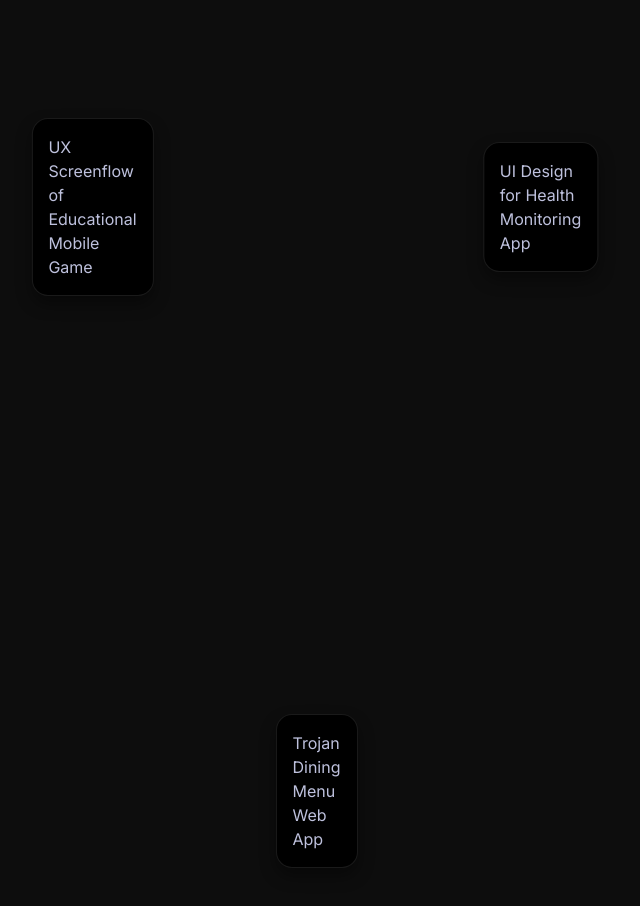
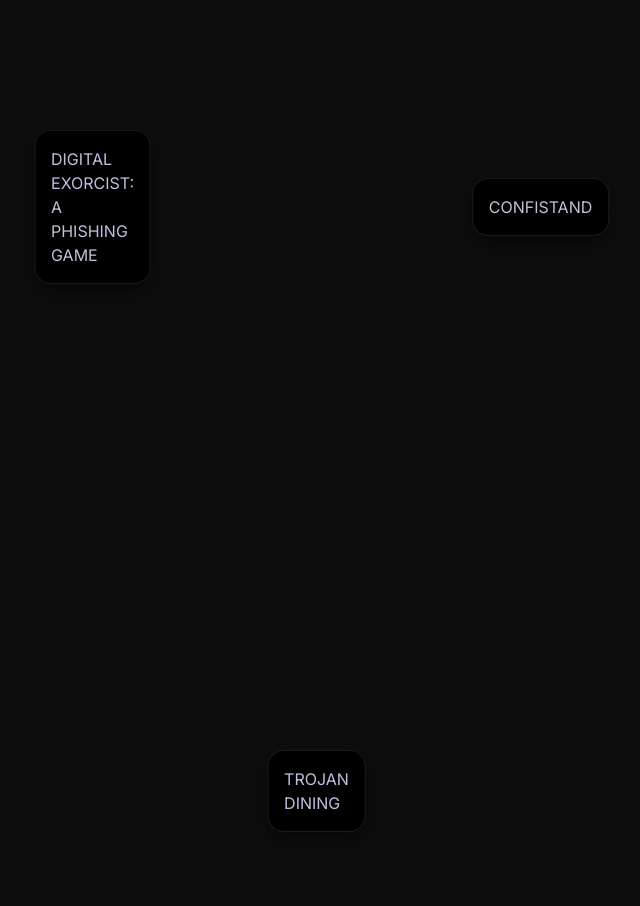
Before and after one commit to beatricehahn/nextjs-portfolio, a Next.js app: page / in a window 1280 px wide. Shown: the part 3920-4826 px from the top of the page, without its empty margins (325-965 px from the left). Built offline with nearby package versions, Linux system fonts and the light colour scheme.

Commit message:
Update project data

```diff
--- a/data/index.ts
+++ b/data/index.ts
@@ -23,27 +23,29 @@ export const gridItems = [
 export const projects = [
   {
     id: 1,
-    title: "UX Screenflow of Educational Mobile Game",
-    des: "Learn the dangers of phishing attacks while playing an educational game",
-    img: "/p1.svg",
-    iconLists: ["/re.svg", "/tail.svg", "/ts.svg", "/three.svg", "/fm.svg"],
+    genre: "Education & Gaming",
+    title: "DIGITAL EXORCIST: A PHISHING GAME",
+    des: "UX screenflow of educational mobile game in development",
+    img: "/images/work-img-placeholder.png",
     link: "/",
+    tags: ["UX", "2024"]
   },
   {
     id: 2,
-    title: "UI Design for Health Monitoring App",
-    des: "Users can monitor their vitals and recieve notifications if they are at risk of fainting",
-    img: "/p2.svg",
-    iconLists: ["/next.svg", "/tail.svg", "/ts.svg", "/stream.svg", "/c.svg"],
+    genre: "Health",
+    title: "CONFISTAND",
+    des: "Health monitoring app for users who can monitor their vitals and recieve notifications if they are at risk of fainting",
+    img: "/images/work-img-placeholder.png",
     link: "/",
+    tags: ["UI", "UX", "2023"]
   },
   {
     id: 3,
-    title: "Trojan Dining Menu Web App",
-    des: "A redesigned web app to view all dining hall menus at a glance",
-    img: "/p3.svg",
-    iconLists: ["/re.svg", "/tail.svg", "/ts.svg", "/three.svg", "/c.svg"],
+    genre: "Food & Dining",
+    title: "TROJAN DINING",
+    des: "A redesigned web app to view all campus dining hall menus at a glance",
+    img: "/images/work-img-placeholder.png",
     link: "/",
+    tags: ["UI", "Development", "2022"]
   },
-
 ];
```
